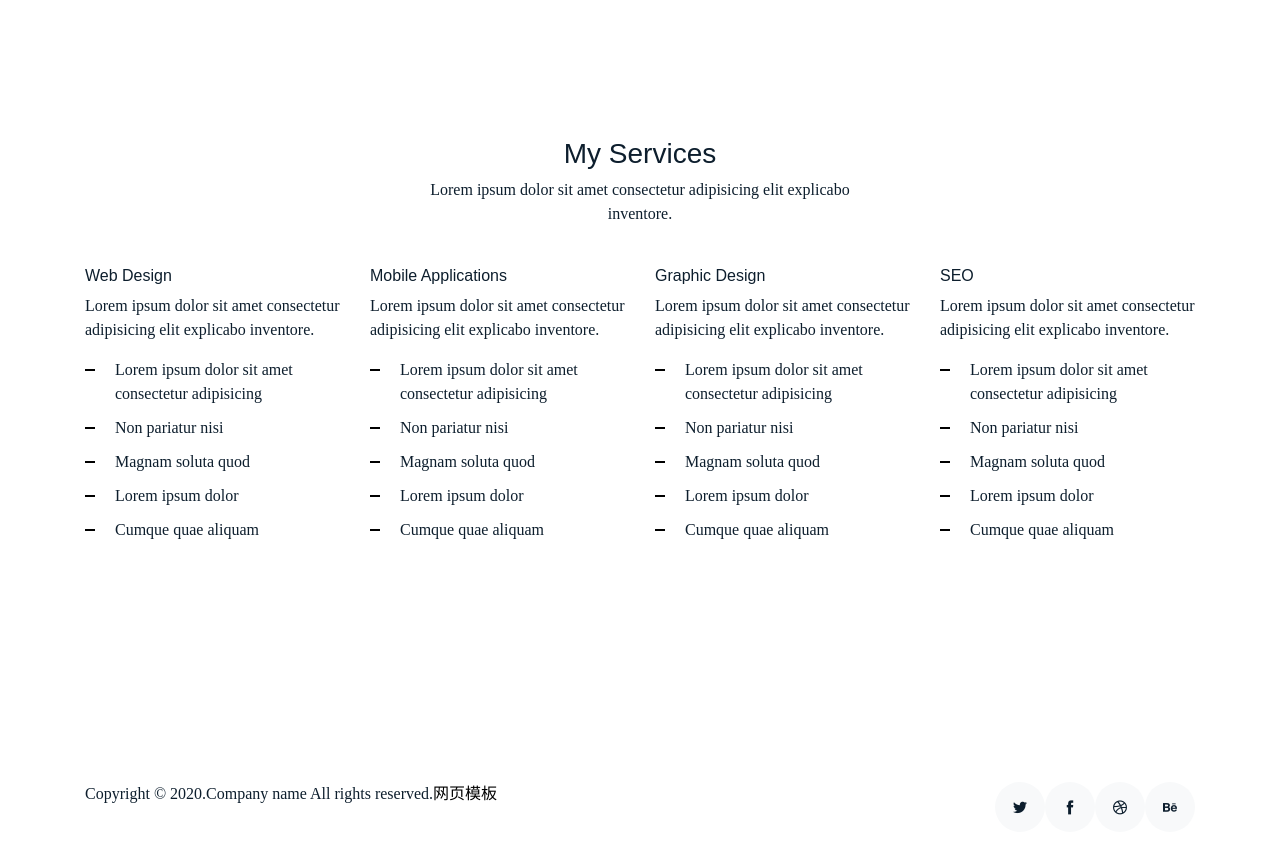
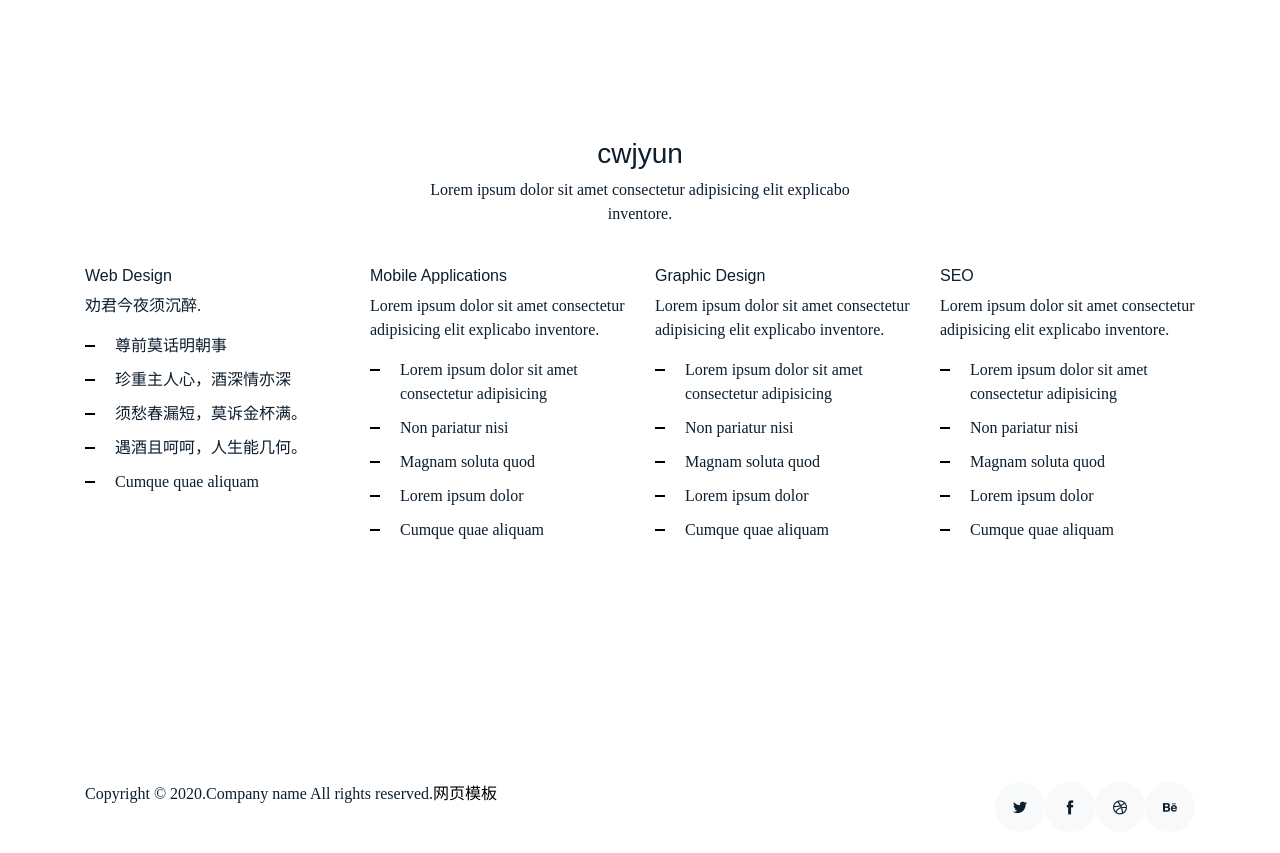
Before and after one commit to cwjyun/huaweiCwj, a Vue app in the folder huawei/: page / in a window 1280 px wide. Shown: the part 1600-2453 px from the top of the page. Built offline with nearby package versions, Linux system fonts and the light colour scheme.

Commit message:
11111111111

```diff
--- a/huawei/src/components/index.vue
+++ b/huawei/src/components/index.vue
@@ -115,7 +115,7 @@
         <div class="container">
           <div class="row justify-content-center text-center mb-4">
             <div class="col-5">
-              <h3 class="h3 heading">My Services</h3>
+              <h3 class="h3 heading">cwjyun</h3>
               <p>Lorem ipsum dolor sit amet consectetur adipisicing elit explicabo inventore.</p>
             </div>
           </div>
@@ -124,12 +124,12 @@
             <div class="col-12 col-sm-6 col-md-6 col-lg-3">
               <span class="la la-cube la-3x mb-4"></span>
               <h4 class="h4 mb-2">Web Design</h4>
-              <p>Lorem ipsum dolor sit amet consectetur adipisicing elit explicabo inventore.</p>
+              <p>劝君今夜须沉醉.</p>
               <ul class="list-unstyled list-line">
-                <li>Lorem ipsum dolor sit amet consectetur adipisicing</li>
-                <li>Non pariatur nisi</li>
-                <li>Magnam soluta quod</li>
-                <li>Lorem ipsum dolor</li>
+                <li>尊前莫话明朝事</li>
+                <li>珍重主人心，酒深情亦深</li>
+                <li>须愁春漏短，莫诉金杯满。</li>
+                <li>遇酒且呵呵，人生能几何。</li>
                 <li>Cumque quae aliquam</li>
               </ul>
             </div>
```
